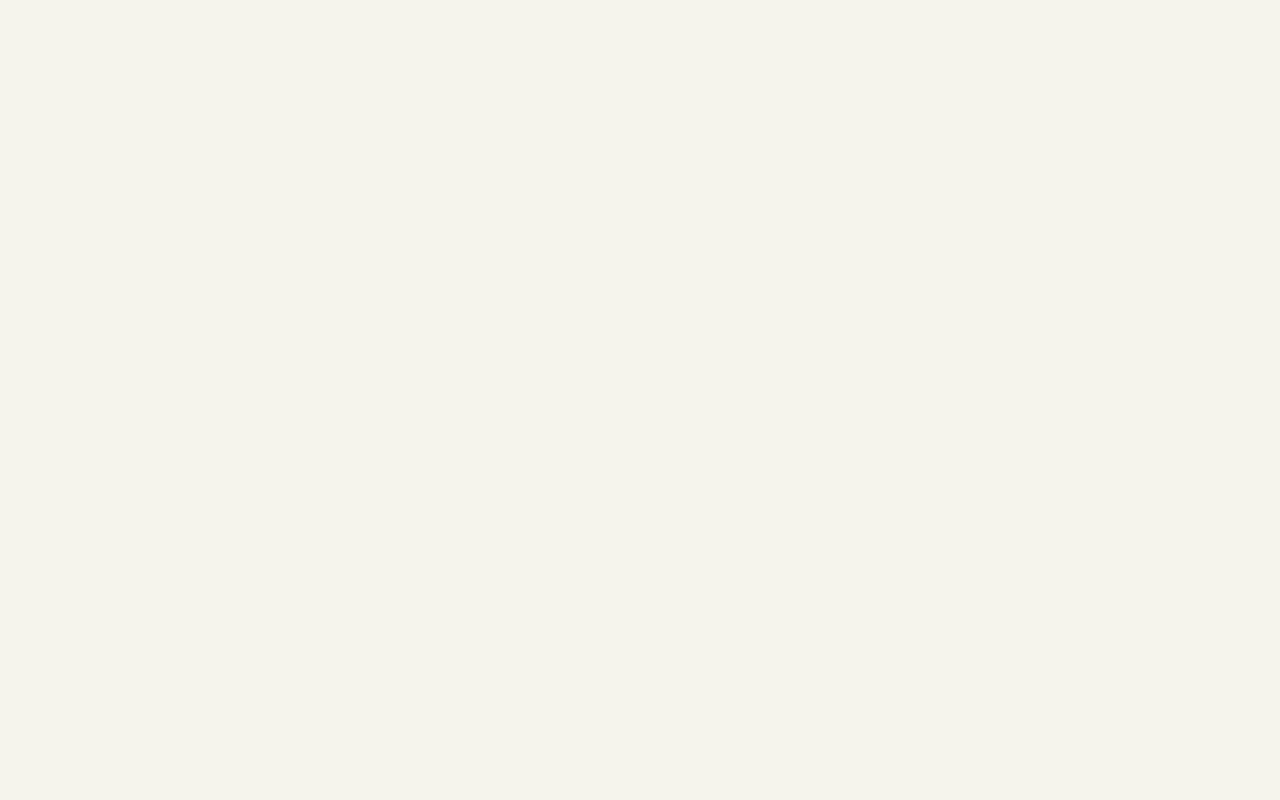
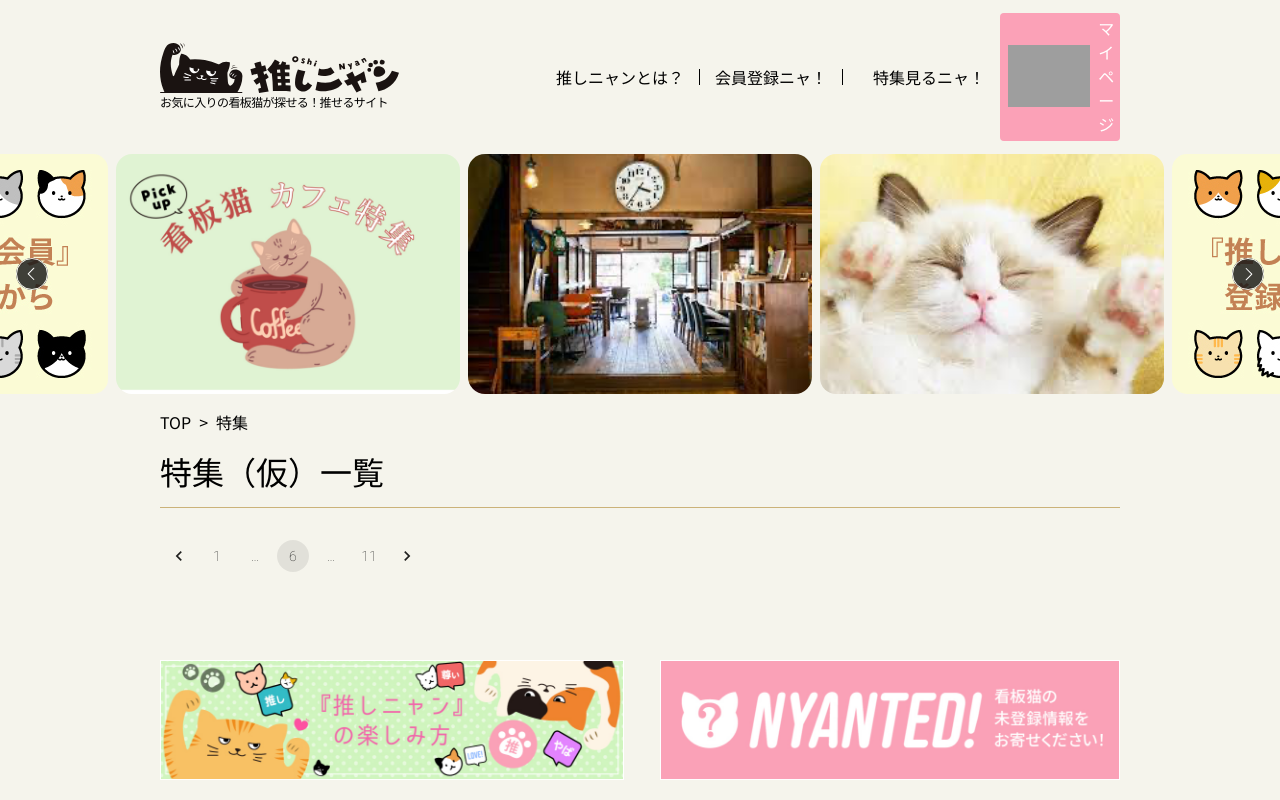
Before and after one commit to koheimizuno/oshinyan-frontend, a React (Create React App) app: page /feature in a window 1280 px wide. Before the commit this address had no page. Shown: the top 800 px of the page. Built offline with nearby package versions, Linux system fonts and the light colour scheme; grey boxes are pictures that could not be loaded.

Commit message:
init feature page

```diff
--- a/package.json
+++ b/package.json
@@ -3,7 +3,10 @@
   "version": "0.1.0",
   "private": true,
   "dependencies": {
+    "@emotion/react": "^11.11.1",
+    "@emotion/styled": "^11.11.0",
     "@material-tailwind/react": "^2.1.4",
+    "@mui/material": "^5.14.20",
     "@testing-library/jest-dom": "^5.17.0",
     "@testing-library/react": "^13.4.0",
     "@testing-library/user-event": "^13.5.0",
--- a/src/App.tsx
+++ b/src/App.tsx
@@ -4,6 +4,7 @@ import Top from "./pages/Top";
 import MonthRanking from "./pages/MonthRanking";
 import ConceptIntro from "./pages/ConceptIntro";
 import Register from "./pages/Register";
+import Feature from "./pages/Feature";
 
 function App() {
   return (
@@ -14,6 +15,7 @@ function App() {
           <Route path="ranking" element={<MonthRanking/>} />
           <Route path="concept_intro" element={<ConceptIntro/>} />
           <Route path="register" element={<Register/>} />
+          <Route path="feature" element={<Feature/>} />
         </Route>
       </Routes>
     </BrowserRouter>
--- a/src/layouts/MainLayout/Header.tsx
+++ b/src/layouts/MainLayout/Header.tsx
@@ -26,7 +26,7 @@ const Header = () => {
             </div>
             <div className="w-[1px] h-[16px] bg-black"></div>
             <div className="pl-[15px] hover:text-[#C38154]">
-              <Link to="/manatee" className="px-[15px]">
+              <Link to="/feature" className="px-[15px]">
                 特集見るニャ！
               </Link>
             </div>
--- a/src/pages/Feature/index.tsx
+++ b/src/pages/Feature/index.tsx
@@ -3,10 +3,9 @@ import Carousel from "../../components/common/Carousel";
 import MainLayout from "../../layouts/MainLayout";
 import Container from "../../components/basic/Container";
 import PageBar from "../../components/common/PageBar";
-import LoginForm from "../../components/common/LoginForm";
+import { Pagination } from "@mui/material";
 
-const Register = () => {
-  const [regions, setRegions] = useState<string[]>([]);
+const Feature = () => {
 
   return (
     <>
@@ -14,12 +13,11 @@ const Register = () => {
         <Carousel />
         <Container>
           <div className="mt-4">
-            <PageBar page="会員登録"/>
+            <PageBar page="特集"/>
           </div>
-          <div className="text-[24px] leading-[40px] mt-4 pb-4 border-b border-[#CBB279]">会員登録ニャ！</div>
-          <div className="mt-[16px] text-[16px] leading-[21px]">会員登録して、推しニャンを見つけて楽しむニャー</div>
+          <div className="text-[32px] leading-[43px] mt-4 pb-[14px] border-b border-[#CBB279]">特集（仮）一覧</div>
           <div className="mt-[32px] mb-[56px]">
-            <LoginForm/>
+          <Pagination count={11} defaultPage={6} siblingCount={0} />
           </div>
         </Container>
       </MainLayout>
@@ -27,4 +25,4 @@ const Register = () => {
   );
 };
 
-export default Register;
+export default Feature;
--- a/src/pages/Register/index.tsx
+++ b/src/pages/Register/index.tsx
@@ -6,7 +6,6 @@ import PageBar from "../../components/common/PageBar";
 import LoginForm from "../../components/common/LoginForm";
 
 const Register = () => {
-  const [regions, setRegions] = useState<string[]>([]);
 
   return (
     <>
```
Also changed, not shown: 1 other file (tests, documents, lock files or other folders).
